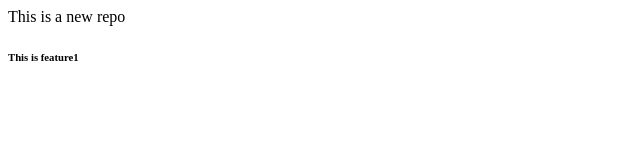
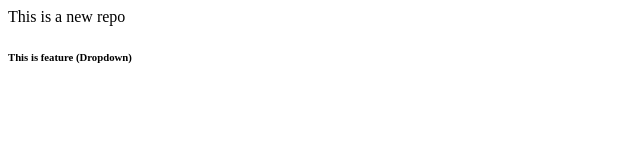
Before and after one commit to divinegupta0611/LocalRepo, a plain HTML site: page index.html in a window 1280 px wide. Shown: the full height of the page, 0-640 px from the left. Drawn offline with Linux system fonts and the light colour scheme.

Commit message:
Add dropdown

```diff
--- a/index.html
+++ b/index.html
@@ -1,2 +1,2 @@
 <p>This is a new repo</p>
-<h6>This is feature1</h6>
+<h6>This is feature (Dropdown)</h6>
```
